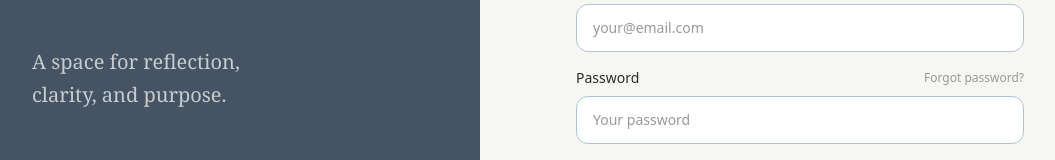
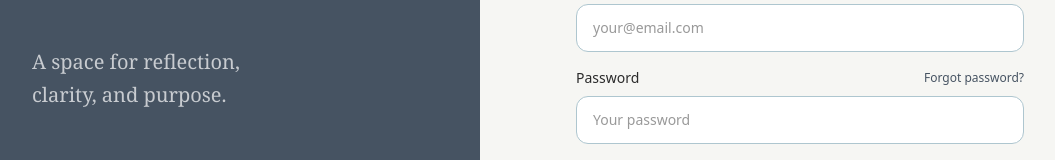
Before and after one commit to jmcollie86/common-room-website, a Next.js app: page /sign-in in a window 1280 px wide. Shown: the part 363-523 px from the top of the page, without its empty margins (32-1087 px from the left). Built offline with nearby package versions, Linux system fonts and the light colour scheme; no server answers; a web font is replaced by a local one.

Commit message:
fix: make Forgot password link visible on sign-in page

```diff
--- a/app/sign-in/page.tsx
+++ b/app/sign-in/page.tsx
@@ -87,7 +87,7 @@ export default function SignInPage() {
           <div>
             <div className="flex items-center justify-between mb-2">
               <label className="block text-sm font-medium text-ink">Password</label>
-              <Link href="/forgot-password" className="text-xs text-subtext hover:text-primary transition-colors">
+              <Link href="/forgot-password" className="text-xs text-primary hover:opacity-70 transition-opacity">
                 Forgot password?
               </Link>
             </div>
```
